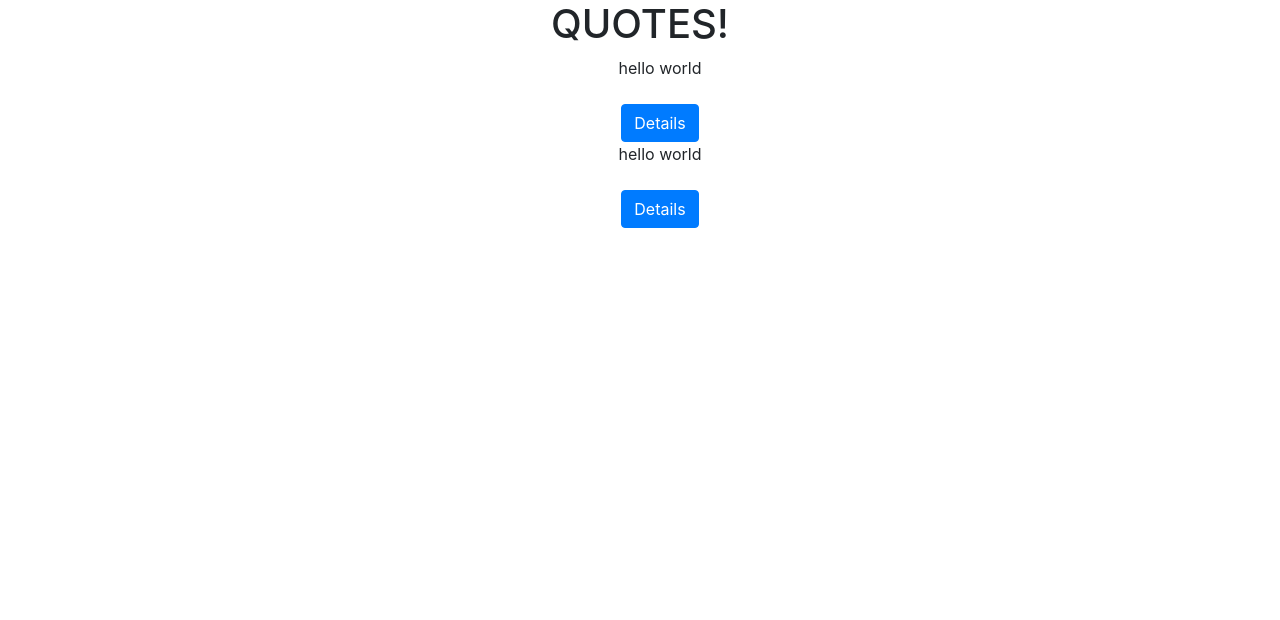
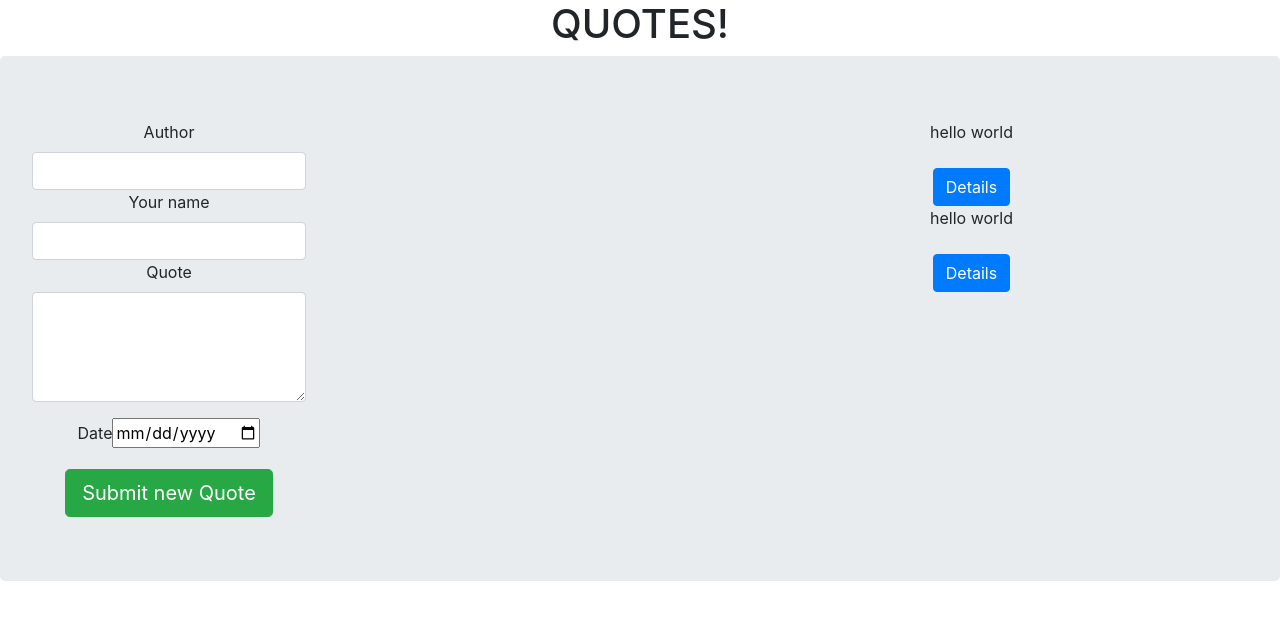
Before and after one commit to wanjiiru/Quotes, an Angular app: page / in a window 1280 px wide. Shown: the top 620 px of the page. Built offline with nearby package versions, Linux system fonts and the light colour scheme.

Commit message:
add submit function

```diff
--- a/src/app/app.module.ts
+++ b/src/app/app.module.ts
@@ -1,6 +1,6 @@
 import { BrowserModule } from '@angular/platform-browser';
 import { NgModule } from '@angular/core';
-
+import {FormsModule} from '@angular/forms';
 import { AppComponent } from './app.component';
 import { QuoteComponent } from './quote/quote.component';
 import { QuoteDetailsComponent } from './quote-details/quote-details.component';
@@ -18,7 +18,8 @@ import { QuoteFormComponent } from './quote-form/quote-form.component';
     QuoteFormComponent
   ],
   imports: [
-    BrowserModule
+    BrowserModule,
+    FormsModule
   ],
   providers: [],
   bootstrap: [AppComponent]
--- a/src/app/quote-form/quote-form.component.html
+++ b/src/app/quote-form/quote-form.component.html
@@ -1,15 +1,15 @@
 <div class="container">
     <div class="row">
-            <form>
+            <form  (ngSubmit)='submitQuote()'#quoteForm = 'ngForm'>
+
                 <label for="name">Author</label>
-                <input type="text" required class="form-control" id="Author">
+                <input type="text" required class="form-control" id="author" [(ngModel)]='newQuote.author' name="author">
 
                 <label for="name">Your name</label>
-                <input type="text" required class="form-control" id="publisher">
+                <input type="text" required class="form-control" id="publisher" [(ngModel)]= 'newQuote.publisher' name="publisher">
             <div class="form-group">
-
                 <label for="quoteDesc">Quote</label>
-                <textarea class="form-control" id="quoteDesc" rows="4" required></textarea>
+                <textarea class="form-control" id="quoteDesc" rows="4" required [(ngModel)]='newQuote.quoteDesc' name="quoteDesc"></textarea>
 
             </div>
             <div class="form-group">
--- a/src/app/quote-form/quote-form.component.ts
+++ b/src/app/quote-form/quote-form.component.ts
@@ -1,11 +1,22 @@
-import { Component, OnInit } from '@angular/core';
+import { Component, OnInit,Output,EventEmitter } from '@angular/core';
+import { Quote } from '../quote';
 
 @Component({
   selector: 'app-quote-form',
   templateUrl: './quote-form.component.html',
   styleUrls: ['./quote-form.component.css']
 })
+
+
 export class QuoteFormComponent implements OnInit {
+  newQuote= new Quote(0,'','','',new Date());
+  @Output() addQuote=new EventEmitter<Quote>();
+
+  submitQuote(){
+      this.addQuote.emit(this.newQuote);
+      this.newQuote = new Quote(0,'','','',new Date)
+  }
+
 
   constructor() { }
 
--- a/src/app/quote/quote.component.html
+++ b/src/app/quote/quote.component.html
@@ -3,8 +3,13 @@
   <h1>
     {{ title }}
   </h1>
+  <div class="jumbotron">
+    <div class="row">
+      <div class="col-md-6">
+          <app-quote-form (addQuote)="addnewQuote($event)"></app-quote-form>
+      </div>
 
-
+  <div class="col-md-6">
       <ul>
           <div *ngFor = 'let quote of quotes; let i = index' style="list-style: none">
             <li>{{quote.quoteDesc}}</li>
@@ -13,3 +18,8 @@
           <app-quote-details *ngIf="quote.showDetails" [quote]='quote' (isComplete)= 'completeQuote($event,i)'></app-quote-details>
           </div>
         </ul>
+
+  </div>
+  </div>
+
+  </div>
--- a/src/app/quote/quote.component.ts
+++ b/src/app/quote/quote.component.ts
@@ -15,6 +15,19 @@ export class QuoteComponent implements OnInit {
 
   ]
 
+
+
+addNewQuote(quote){
+  let quoteLength = this.quotes.length;
+  quote.id = quoteLength+1;
+  quote.completeDate= new Date(quote.completeDate)
+  this.quotes.push(quote)
+}
+
+
+
+
+
   completeQuote(isComplete,index){
     if(isComplete){
       let toComplete = confirm('Are you sure you want to delete?')
@@ -23,6 +36,9 @@ export class QuoteComponent implements OnInit {
       }
     }
   }
+
+
+
 
 
 
```
Lines whose indentation alone changed are shown as unchanged.
